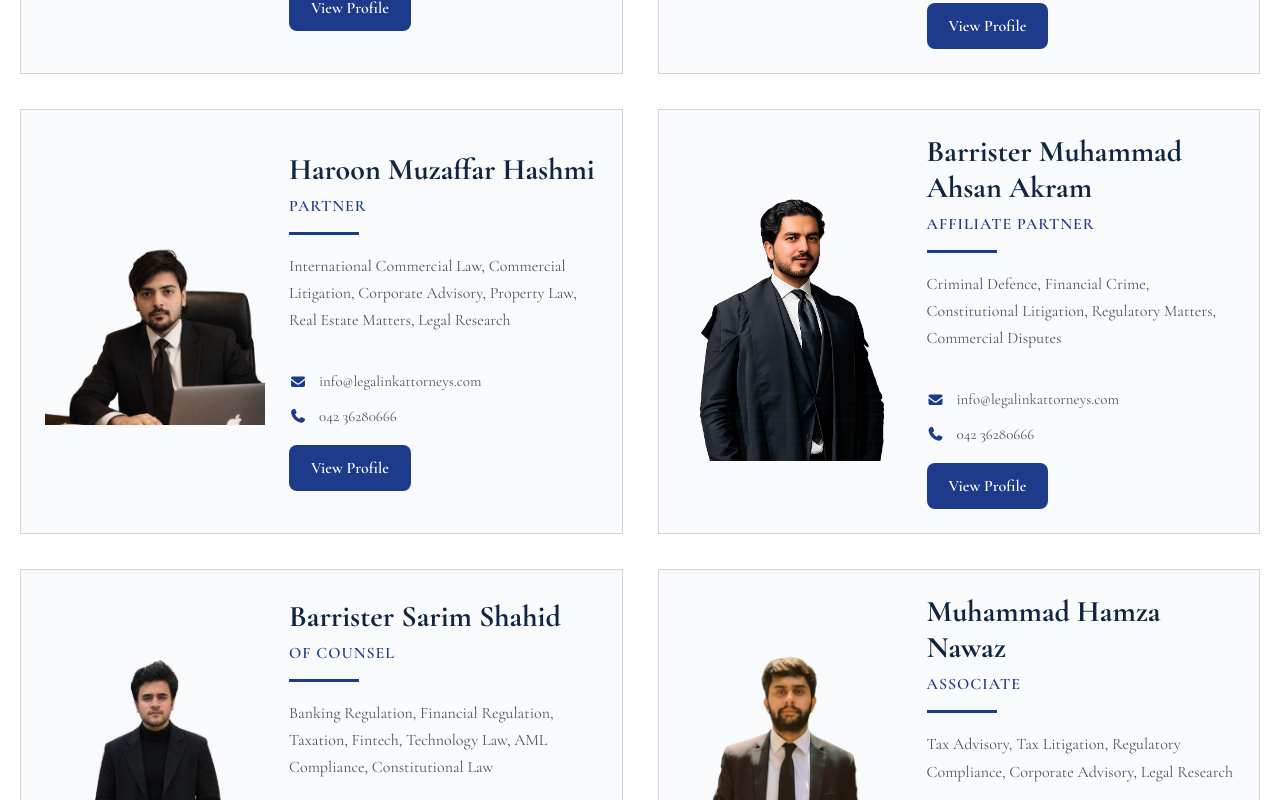
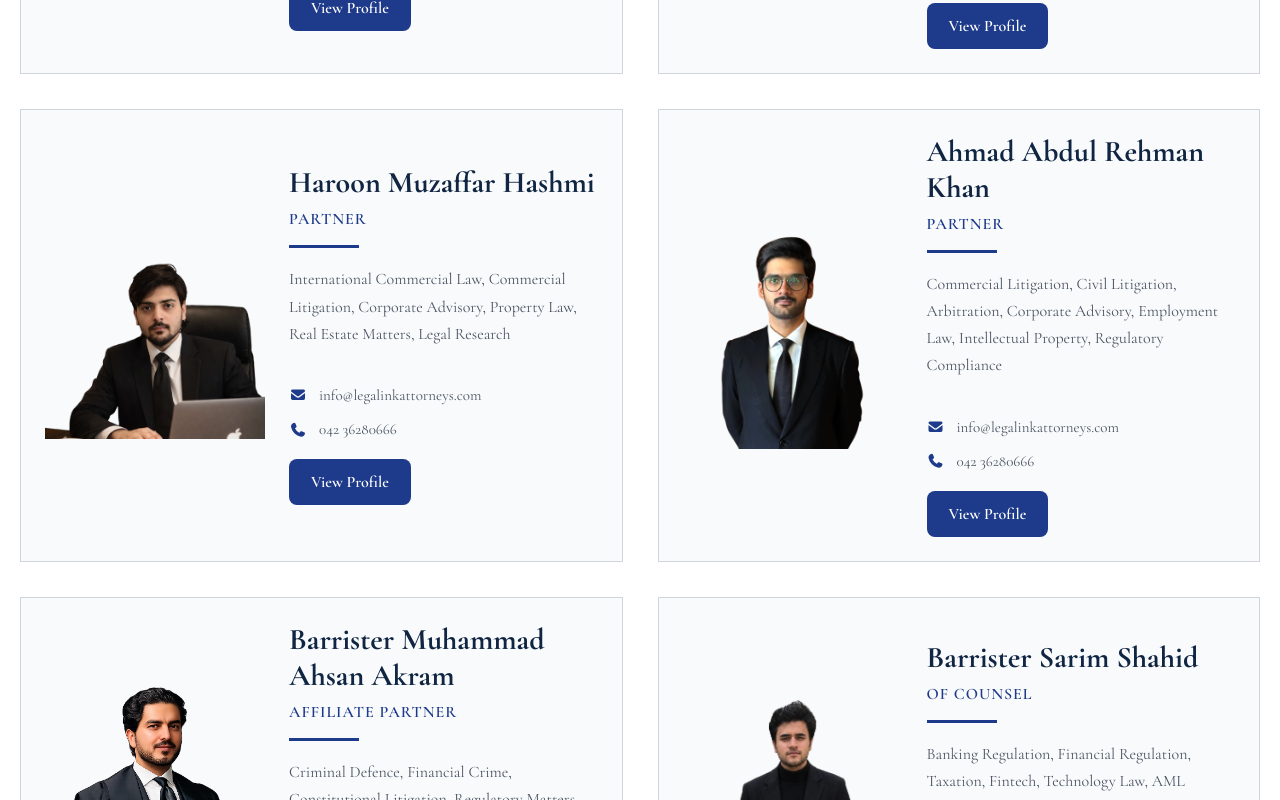
Before and after one commit to hashir4825/LegalInk-Attorneys-Website, an Angular app: page /lawyers in a window 1280 px wide. Shown: the part 860-1660 px from the top of the page. Built offline with nearby package versions, Linux system fonts and the light colour scheme.

Commit message:
1 partner abdul rehman added

```diff
--- a/src/app/components/partner-profile/partner-profile.ts
+++ b/src/app/components/partner-profile/partner-profile.ts
@@ -184,6 +184,74 @@ memberships:[
 'Punjab Bar Council'
 ]
 },
+
+'abdul-rehman-khan':{
+name:'Ahmad Abdul Rehman Khan',
+designation:'Senior Associate',
+location:'Lahore',
+email:'ahmad.rehman79a@gmail.com',
+phone:'+92 (322) 4504678',
+image:'/Assets/images/Abdulrehman.png',
+
+practiceAreas:[
+'Commercial Litigation',
+'Civil Litigation',
+'Arbitration',
+'Corporate Advisory',
+'Employment Law',
+'Intellectual Property',
+'Regulatory Compliance',
+'Contract Drafting',
+'Consumer Protection',
+'Banking & Commercial Disputes'
+],
+
+bio:[
+'Ahmad Abdul Rehman Khan is a Senior Associate at Legalink Attorneys with extensive experience in commercial litigation, corporate advisory, regulatory compliance and dispute resolution.',
+'He regularly represents clients before the Civil Courts, High Courts, Consumer Courts, Punjab Revenue Authority, Securities and Exchange Commission of Pakistan (SECP) Tribunal, National Tariff Commission and Intellectual Property forums.',
+'Prior to joining Legalink Attorneys, he served as a Senior Associate at Bhandari Naqvi Riaz, where he advised domestic and international corporate clients on commercial disputes, arbitration, employment law, intellectual property registration, contractual matters and regulatory compliance.',
+'Earlier in his career, he worked with Ahmer Bilal Soofi & Co. and A.G. Tariq & Co., where he gained substantial experience in civil, commercial, banking, labour, family and contractual litigation.',
+'His practice includes drafting complex commercial agreements, legal opinions, pleadings, petitions, legal notices and regulatory responses, while providing strategic advice to corporate clients across diverse sectors.',
+'He has also authored academic and professional publications on arbitration, commercial contracts, competition law and enforcement of international arbitral awards, reflecting his strong interest in legal research and commercial law.'
+],
+
+education:[
+'LL.M. Commercial Law, University of Management and Technology',
+'LL.B., Pakistan College of Law'
+],
+
+memberships:[
+'Punjab Bar Council'
+],
+
+representativeMatters:[
+  {
+    title:'Commercial & Civil Litigation',
+    description:'Represented corporate and individual clients in complex civil and commercial disputes before Civil Courts and the High Courts.'
+  },
+  {
+    title:'International Arbitration',
+    description:'Assisted partners in High Court and Supreme Court proceedings relating to the recognition and enforcement of international arbitral awards.'
+  },
+  {
+    title:'Corporate Advisory',
+    description:'Drafted employment, consultancy, lease, non-disclosure and sponsor loan agreements together with legal opinions for corporate clients and technology companies.'
+  },
+  {
+    title:'Regulatory Representation',
+    description:'Appeared before the Punjab Revenue Authority, SECP Tribunal, Consumer Courts and National Tariff Commission on behalf of corporate clients.'
+  },
+  {
+    title:'Intellectual Property',
+    description:'Advised clients on intellectual property matters and filed trademark and other intellectual property registration applications.'
+  },
+  {
+    title:'Employment & Regulatory Compliance',
+    description:'Prepared legal opinions on labour and employment matters and responded to notices issued by regulatory authorities including Social Security and EOBI.'
+  }
+]
+},
+
 'justice-shahid-jamil-khan':{
 name:'Justice (R) Shahid Jamil Khan',
 designation:'Of Counsel',
--- a/src/app/components/team/team.ts
+++ b/src/app/components/team/team.ts
@@ -58,7 +58,18 @@ practiceAreas: string[] = [];
   phone: '042 36280666',
   route: '/partners/haroon-hashmi'
 },
-
+{
+  category: 'Partner',
+  type: 'partner',
+  name: 'Ahmad Abdul Rehman Khan',
+  designation: 'Partner',
+  location: 'Lahore',
+  practiceArea: 'Commercial Litigation, Civil Litigation, Arbitration, Corporate Advisory, Employment Law, Intellectual Property, Regulatory Compliance',
+  image: '/Assets/images/Abdulrehman.png',
+  email: 'info@legalinkattorneys.com',
+  phone: '042 36280666',
+  route: '/partners/abdul-rehman-khan'
+},
 
 
 {
```
Also changed, not shown: public/Assets/images/Abdulrehman.png (added).
